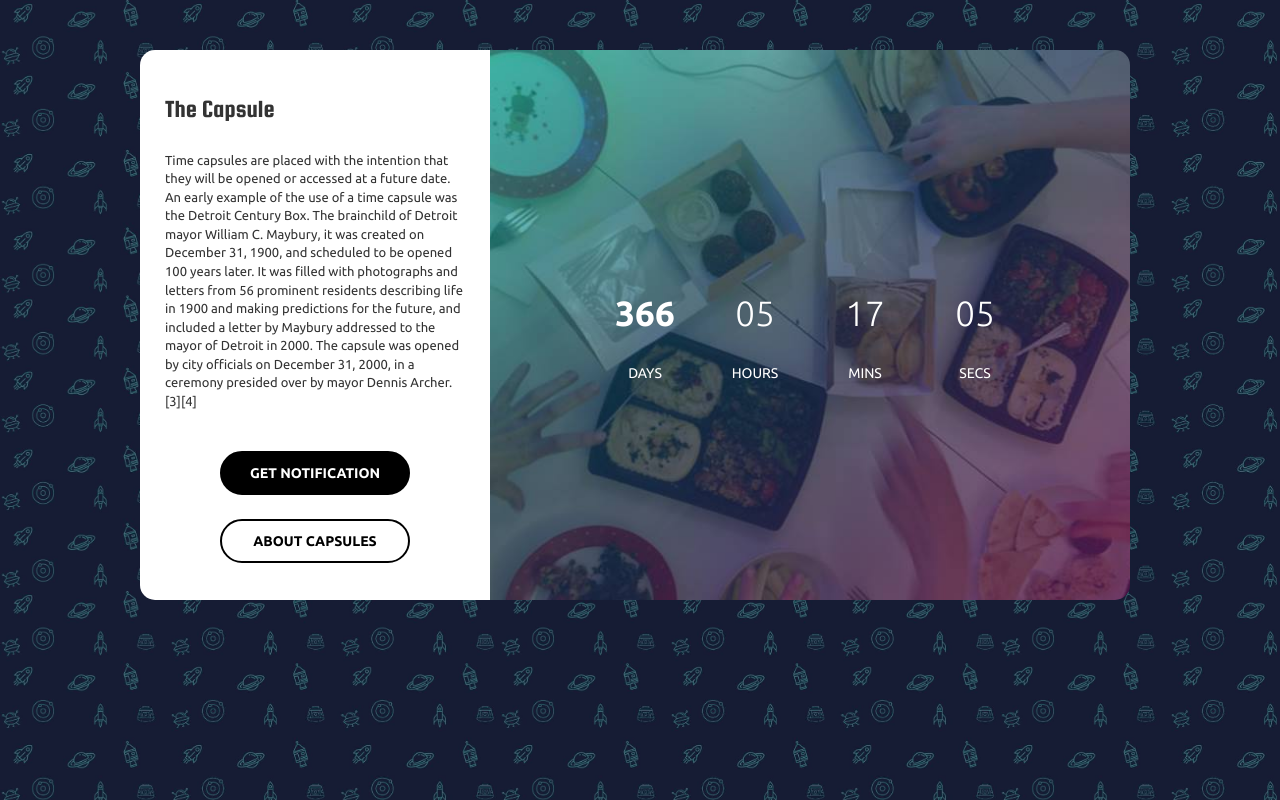
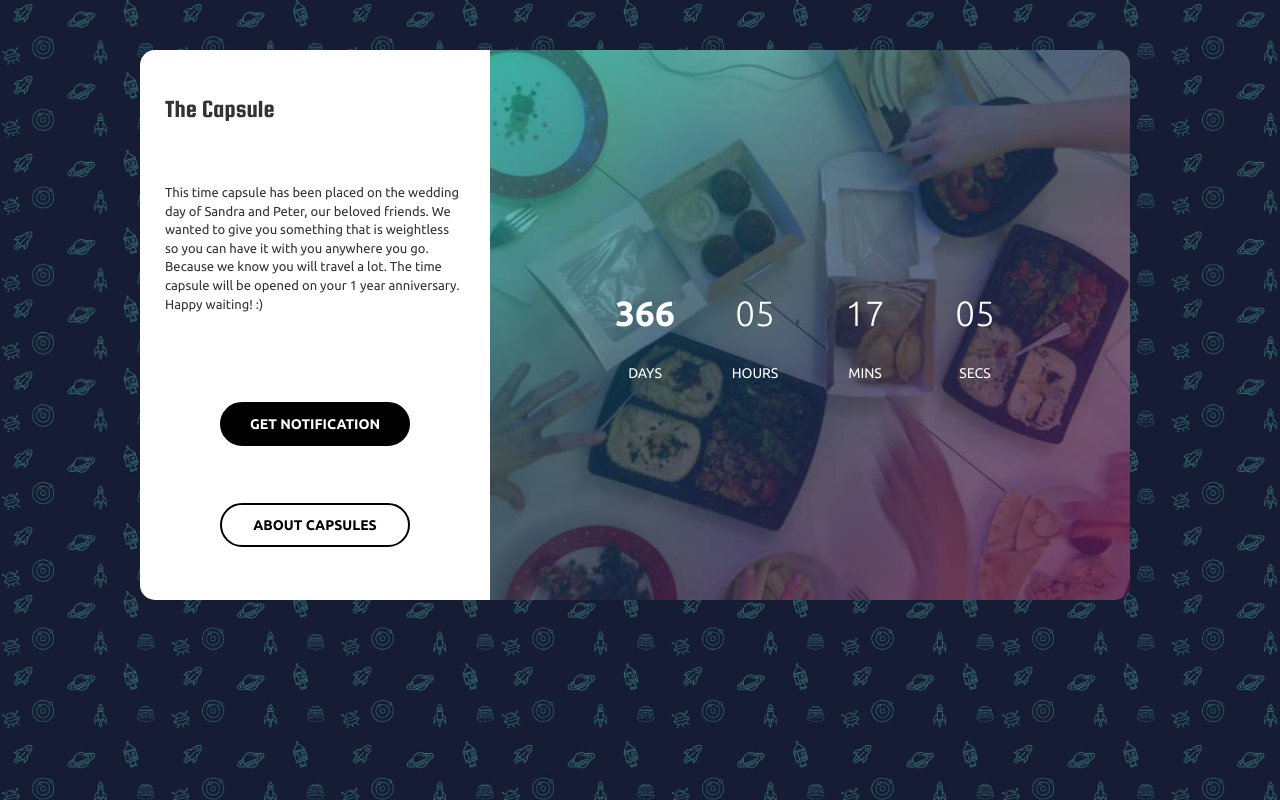
Before and after one commit to sundriedtomato/sundriedtomato.github.io, a plain HTML site: page index.html in a window 1280 px wide. Drawn offline with nearby package versions, Linux system fonts and the light colour scheme.

Commit message:
edit text

```diff
--- a/index.html
+++ b/index.html
@@ -1,3 +1,6 @@
+
+<!-- Congratulations for your wedding Sandra and Peter!!! We hope you will like our gift that has been uniquely made for you guys. Love you,
+  Saci and Nhim-->
 <!DOCTYPE html>
 <html lang="en">
   <head>
@@ -23,9 +26,11 @@
     <div class="container">
       <div class="text-container">
         <h1>The Capsule</h1>
-        <p>Time capsules are placed with the intention that they will be opened or accessed at a future date.
+        <p>This time capsule has been placed on the wedding day of Sandra and Peter, our beloved friends.
 
-            An early example of the use of a time capsule was the Detroit Century Box. The brainchild of Detroit mayor William C. Maybury, it was created on December 31, 1900, and scheduled to be opened 100 years later. It was filled with photographs and letters from 56 prominent residents describing life in 1900 and making predictions for the future, and included a letter by Maybury addressed to the mayor of Detroit in 2000. The capsule was opened by city officials on December 31, 2000, in a ceremony presided over by mayor Dennis Archer.[3][4]
+          We wanted to give you something that is weightless so you can have it with you anywhere you go. Because we know you will travel a lot.
+
+          The time capsule will be opened on your 1 year anniversary. Happy waiting! :)
             </p>
 
         <div class="button-container"><button type="button" class="black-button" data-toggle="modal" data-target="#notifyme">GET NOTIFICATION</button></div>
```
